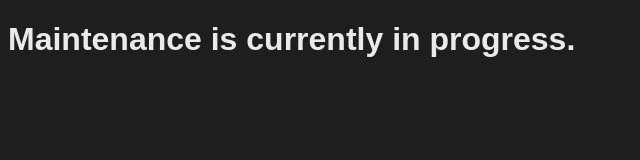
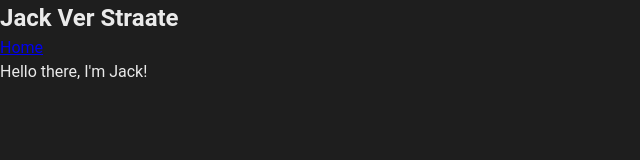
Before and after one commit to jackverstraate/personal-website, a plain HTML site: page index.html in a window 1280 px wide. Shown: the whole page, without its empty margins (0-640 px from the left). Drawn offline with Linux system fonts and the light colour scheme.

Commit message:
Added more CSS with link hovering

```diff
--- a/css/styles.css
+++ b/css/styles.css
@@ -1,5 +1,27 @@
+/* General Styles */
+
+* {
+    margin: 0;
+    padding: 0;
+    font-family: "Roboto", sans-serif;
+}
+
 body {
     background-color: #1E1E1E;
     color: #EAEAEA;
-    font-family: Arial, sans-serif;
+    line-height: 1.5;
 }
+
+header h1 {
+    font-size: 1.5rem;
+    font-weight: bold;
+}
+
+header h1 a {
+    color: #EAEAEA;
+    text-decoration: none;
+}
+
+header h1 a:hover {
+    color: #2CBC8A;
+}
--- a/index.html
+++ b/index.html
@@ -5,13 +5,25 @@
         <!--CSS-->
         <link rel="stylesheet" href="css/styles.css">
         <!--ICON-->
-        <link rel="icon" type="image/x-icon" href="/images/favicon.png">
+        <link rel="icon" type="image/x-icon" href="images/favicon.png">
         <!--TITLE-->
         <title>Jack Ver Straate - Personal Website</title>
     </head>
     <body>
         <header>
-            <h1 class="title">Maintenance is currently in progress.</h1>
+            <div class="header-container">
+                <h1><a href="index.html">Jack Ver Straate</a></h1>
+                <nav>
+                    <ul>
+                        <li><a href="index.html">Home</a></li>
+                    </ul>
+                </nav>
+            </div>
         </header>
+        <main>
+            <section class="about-me">
+                <p>Hello there, I'm Jack!</p>
+            </section>
+        </main>
     </body>
 </html>
```
